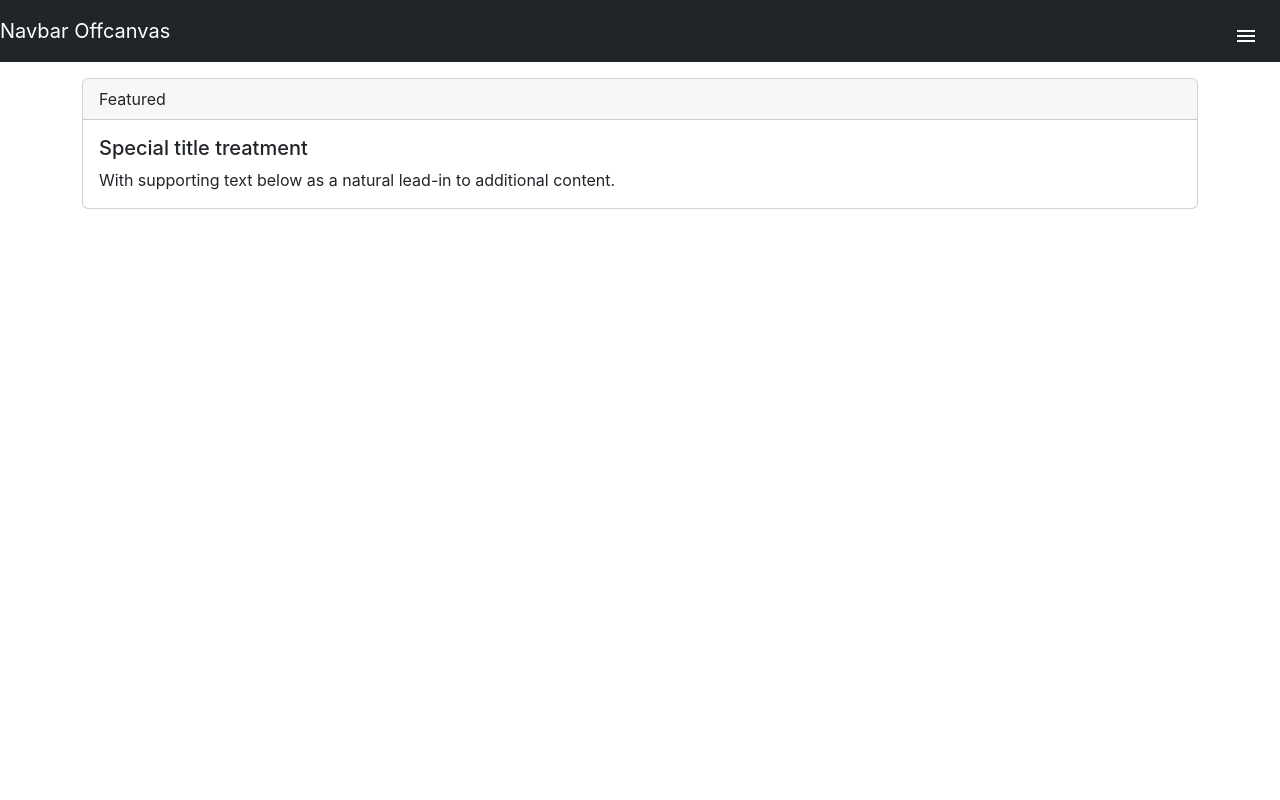
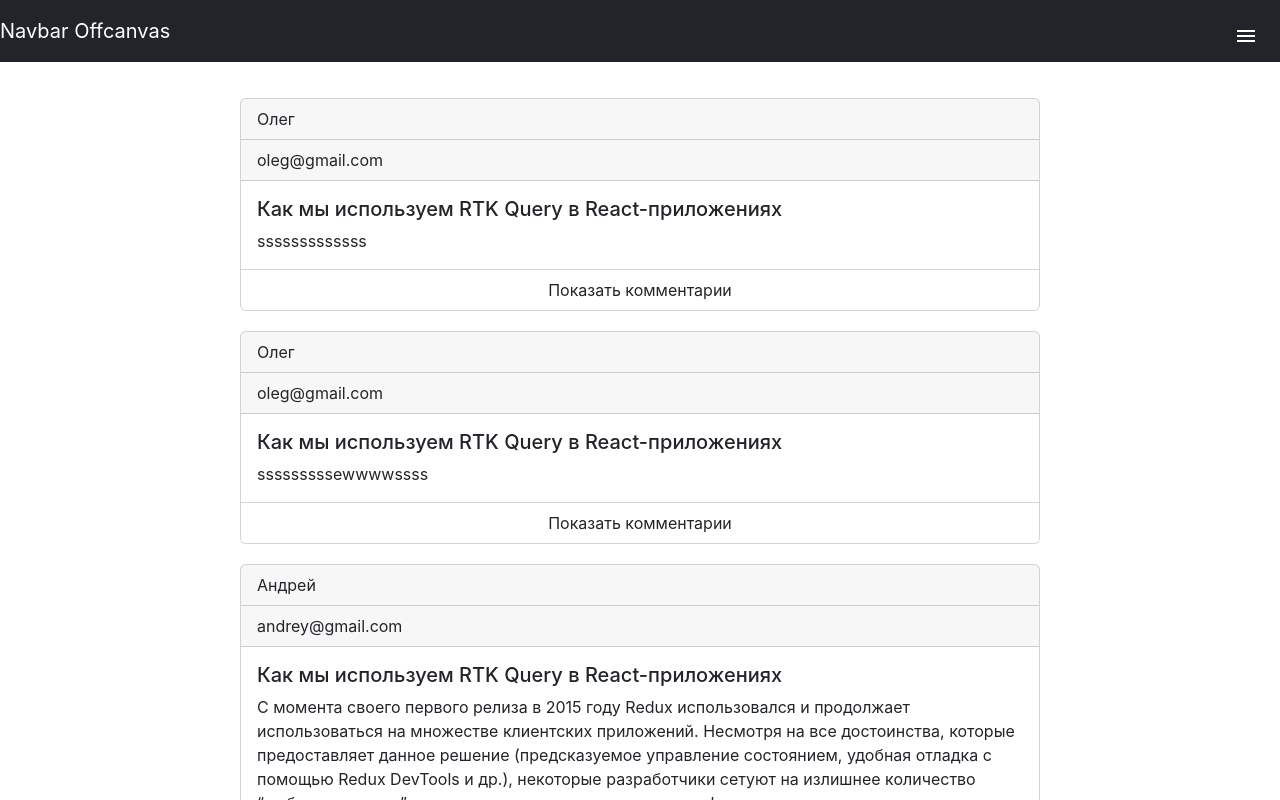
Before and after one commit to Alexey404/Alexey404, a React (Create React App) app: page / in a window 1280 px wide. Shown: the top 800 px of the page. Built offline with nearby package versions, Linux system fonts and the light colour scheme.

Commit message:
AddCardAndPostStore

```diff
--- a/src/Pages/Home/Card.tsx
+++ b/src/Pages/Home/Card.tsx
@@ -1,15 +1,64 @@
-import { Card } from 'react-bootstrap'
+import { Card, ListGroup } from 'react-bootstrap'
+import './Home.css'
+import { useState } from 'react'
+import { commentsType, postType } from '../../redux/reducers/postsReducer'
 
-export const CardComponent = () => {
+type propsType = {
+  post: postType
+}
+
+export const CardComponent = ({ post }: propsType) => {
+  const [isComents, setIsComents] = useState(false)
   return (
     <Card>
-      <Card.Header>Featured</Card.Header>
+      <Card.Header>{post.author}</Card.Header>
+      <Card.Header>{post.email}</Card.Header>
       <Card.Body>
-        <Card.Title>Special title treatment</Card.Title>
-        <Card.Text>
-          With supporting text below as a natural lead-in to additional content.
-        </Card.Text>
+        <Card.Title>{post.heading}</Card.Title>
+        <Card.Text>{post.content}</Card.Text>
       </Card.Body>
+      <ListGroup variant='flush'>
+        {!isComents ? (
+          <ListGroup.Item
+            className='button-comments'
+            onClick={() => setIsComents(prev => !prev)}
+          >
+            Показать комментарии
+          </ListGroup.Item>
+        ) : (
+          <>
+            <ListGroup.Item>
+              {post.comments ? (
+                post.comments?.map((comment: commentsType) => (
+                  <div className='comment-block'>
+                    <img
+                      className='icon-placehold'
+                      src='http://placehold.it/48x48/'
+                    />
+                    <div>
+                      <div className='author-block'>
+                        <div className='author-block-item'>
+                          {comment.author}
+                        </div>
+                        <div className='author-block-item'>{comment.email}</div>
+                      </div>
+                      <div className='comment-content'>{comment.content}</div>
+                    </div>
+                  </div>
+                ))
+              ) : (
+                <div className='no-comments'>Нет комментариев</div>
+              )}
+            </ListGroup.Item>
+            <ListGroup.Item
+              className='button-comments'
+              onClick={() => setIsComents(prev => !prev)}
+            >
+              скрыть комментарии
+            </ListGroup.Item>
+          </>
+        )}
+      </ListGroup>
     </Card>
   )
 }
--- /dev/null
+++ b/src/Pages/Home/Home.css
@@ -0,0 +1,47 @@
+.container {
+	display: flex;
+	justify-content: center;
+}
+
+.cardContainer {
+	width: 800px;
+}
+
+.card {
+	margin: 20px 0px;
+}
+
+.button-comments {
+	display: flex;
+	justify-content: center;
+	cursor: pointer;
+}
+
+.comment-block {
+	display: flex;
+	margin-top: 15px;
+}
+
+.author-block {
+	display: flex;
+}
+
+.author-block-item {
+	margin-left: 10px;
+}
+
+.icon-placehold {
+	border-radius: 30px;
+	width: 48px;
+	height: 48px;
+}
+
+.comment-content {
+	width: 100%;
+	margin: 0px 10px;
+}
+
+.no-comments {
+	display: flex;
+	justify-content: center;
+}
--- a/src/Pages/Home/HomePage.tsx
+++ b/src/Pages/Home/HomePage.tsx
@@ -1,11 +1,21 @@
 import { Container } from 'react-bootstrap'
 import { CardComponent } from './Card'
+import './Home.css'
+import { useSelector } from 'react-redux'
+import { AppStateType } from '../../redux/store'
+import { postType } from '../../redux/reducers/postsReducer'
 
 export const HomePage = () => {
+  const post = useSelector((state: AppStateType) => state.post)
+  console.log(post.posts)
   return (
     <>
       <Container>
-        <CardComponent />
+        <div className='cardContainer'>
+          {post.posts.map((e: postType) => (
+            <CardComponent key={e.id} post={e} />
+          ))}
+        </div>
       </Container>
     </>
   )
--- a/src/index.tsx
+++ b/src/index.tsx
@@ -3,7 +3,7 @@ import ReactDOM from 'react-dom/client'
 import App from './App'
 import './index.css'
 import { Provider } from 'react-redux'
-import store from './redux'
+import store from './redux/store'
 
 
 const root = ReactDOM.createRoot(document.getElementById('root') as HTMLElement)
--- a/src/redux/index.ts
+++ /dev/null
@@ -1,11 +0,0 @@
-import { applyMiddleware, createStore } from 'redux'
-import createSagaMiddleware from 'redux-saga'
-import reducer from './reducers/index'
-import { rootSaga } from './sagas/index'
-
-const sagaMiddleware = createSagaMiddleware()
-const store = createStore(reducer, applyMiddleware(sagaMiddleware))
-
-sagaMiddleware.run(rootSaga)
-
-export default store
--- a/src/redux/reducers/index.ts
+++ /dev/null
@@ -1,16 +0,0 @@
-const initial = {
-  people: [],
-}
-
-export default function reducer(state: any = initial, action: any) {
-  switch (action.type) {
-    case 'SET_PEOPLE': {
-      return {
-        ...state,
-        people: [...state.people, ...action.peyload],
-      }
-    }
-    default:
-      return state
-  }
-}
--- /dev/null
+++ b/src/redux/reducers/postsReducer.ts
@@ -0,0 +1,97 @@
+export type postType = {
+  id: number
+  idAuthor: number
+  author: string
+  email: string
+  content: string
+  heading: string
+  comments: Array<commentsType>
+}
+
+export type commentsType = {
+  id: number
+  author: string
+  idAuthor: number
+  email: string
+  content: string
+}
+
+type InitialStatePostsType = typeof initialState
+
+const initialState = {
+  posts: [
+    {
+      id: 1,
+      idAuthor: 1,
+      author: 'Олег',
+      email: 'oleg@gmail.com',
+      heading: 'Как мы используем RTK Query в React-приложениях',
+      content: 'sssssssssssss',
+    },
+    {
+      id: 2,
+      idAuthor: 1,
+      author: 'Олег',
+      email: 'oleg@gmail.com',
+      heading: 'Как мы используем RTK Query в React-приложениях',
+      content: 'sssssssssewwwwssss',
+    },
+    {
+      id: 3,
+      idAuthor: 2,
+      author: 'Андрей',
+      heading: 'Как мы используем RTK Query в React-приложениях',
+      email: 'andrey@gmail.com',
+      content:
+        'С момента своего первого релиза в 2015 году Redux использовался и продолжает использоваться на множестве клиентских приложений. Несмотря на все достоинства, которые предоставляет данное решение (предсказуемое управление состоянием, удобная отладка с помощью Redux DevTools и др.), некоторые разработчики сетуют на излишнее количество “шаблонного кода” при реализации даже самого просто функционала и предпочитают альтернативные инструменты для управления состоянием в клиентских приложениях.',
+      comments: [
+        {
+          id: 1,
+          author: 'Андрей',
+          idAuthor: 2,
+          email: 'andrey@gmail.com',
+          content: 'True',
+        },
+        {
+          id: 2,
+          author: 'Андрей',
+          idAuthor: 2,
+          email: 'andrey@gmail.com',
+          content: 'Cool',
+        },
+      ],
+    },
+    {
+      id: 4,
+      idAuthor: 1,
+      author: 'Олег',
+      email: 'oleg@gmail.com',
+      heading: 'Как мы используем RTK Query в React-приложениях',
+      content: 'sssssssssewwwwssss',
+    },
+    {
+      id: 5,
+      idAuthor: 2,
+      author: 'Андрей',
+      email: 'andrey@gmail.com',
+      heading: 'Как мы используем RTK Query в React-приложениях',
+      content: 'sssssssssewwwwssss',
+    },
+  ] as Array<postType>,
+}
+
+export const postsReducer = (
+  state: InitialStatePostsType = initialState,
+  action: any
+) => {
+  switch (action.type) {
+    case 'SET_POSTS': {
+      return {
+        ...state,
+        posts: [...state.posts, ...action.peyload],
+      }
+    }
+    default:
+      return state
+  }
+}
--- /dev/null
+++ b/src/redux/store.ts
@@ -0,0 +1,18 @@
+import { applyMiddleware, combineReducers, createStore } from 'redux'
+import createSagaMiddleware from 'redux-saga'
+import { postsReducer } from './reducers/postsReducer'
+import { rootSaga } from './sagas/indexSaga'
+
+const reducers = combineReducers({
+  post: postsReducer,
+})
+
+const sagaMiddleware = createSagaMiddleware()
+const store = createStore(reducers, applyMiddleware(sagaMiddleware))
+
+sagaMiddleware.run(rootSaga)
+
+type ReducersType = typeof reducers
+export type AppStateType = ReturnType<ReducersType>
+
+export default store
```
Also changed, not shown: src/redux/sagas/indexSaga.ts (renamed from src/redux/sagas/index.ts).
